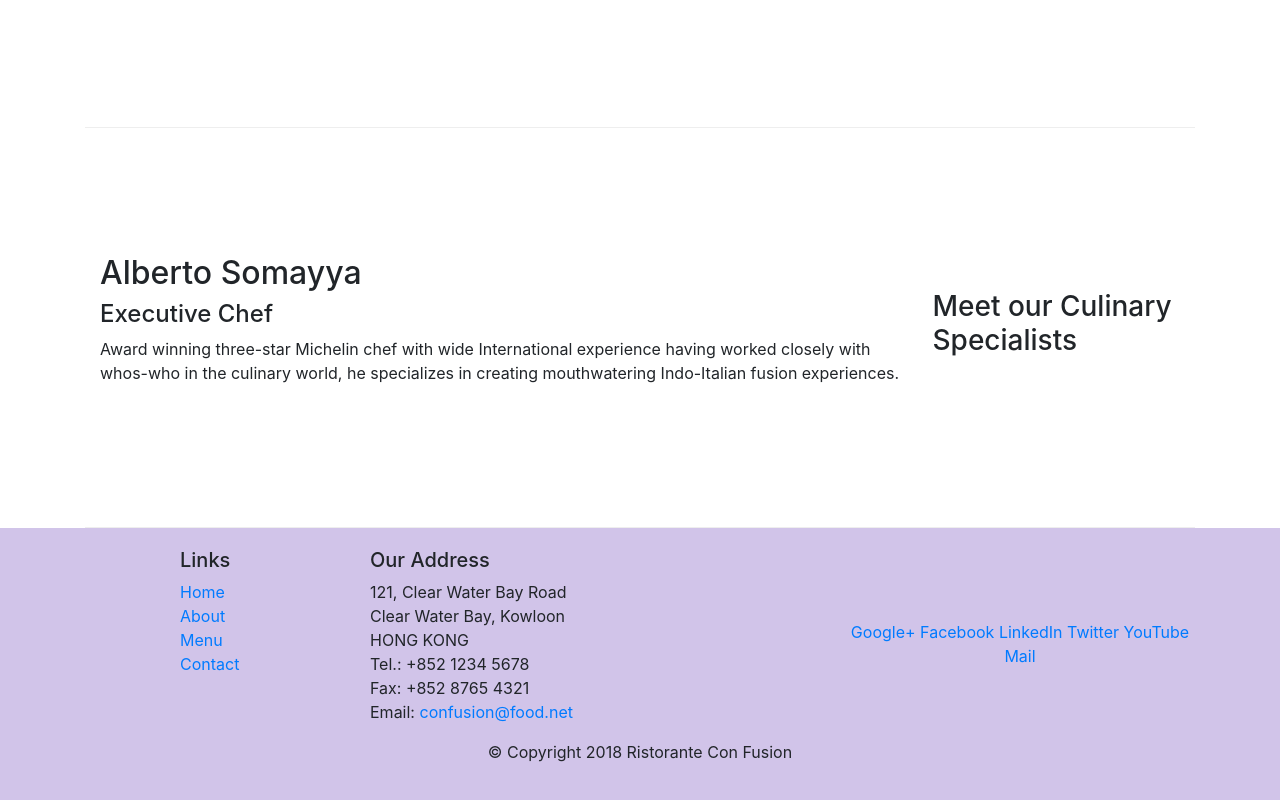
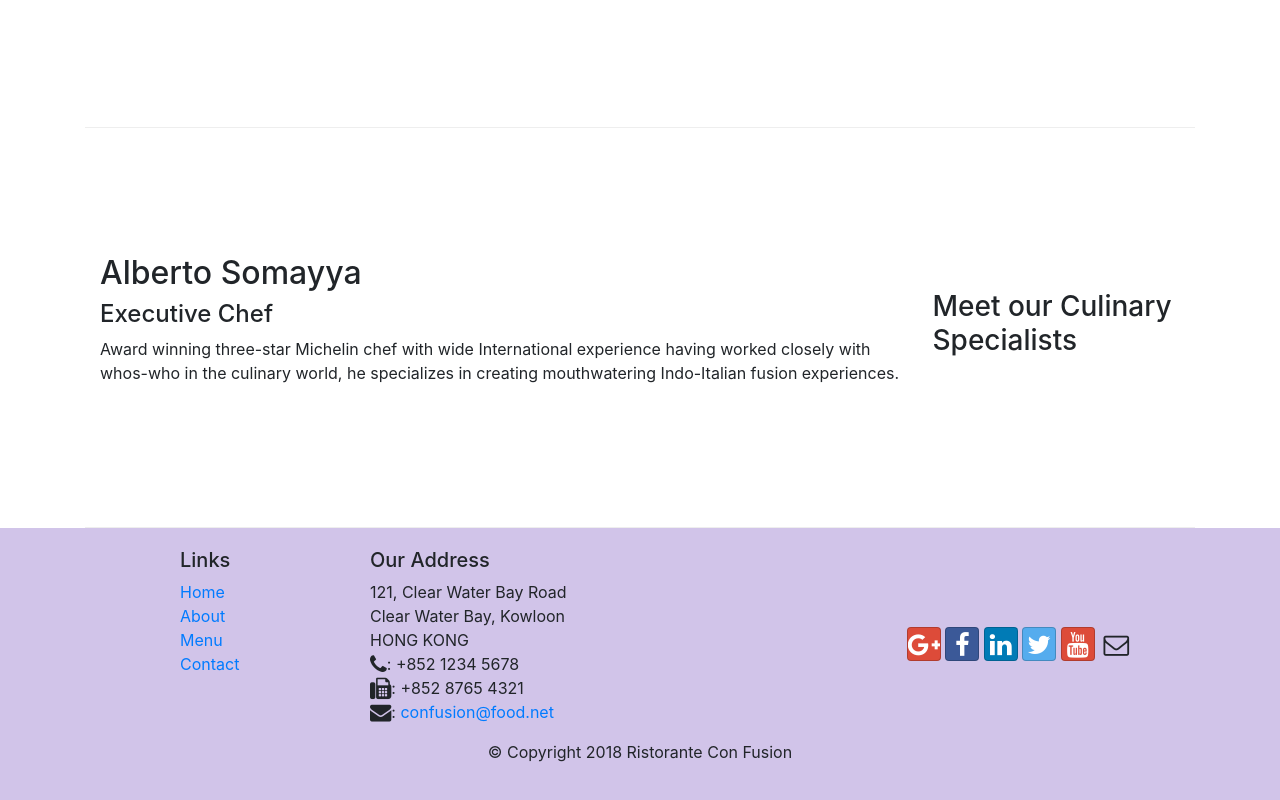
Before and after one commit to VkRan/rest-site, a website: page index.html in a window 1280 px wide. Shown: the part 1006-1806 px from the top of the page. Drawn offline with nearby package versions, Linux system fonts and the light colour scheme.

Commit message:
Icon Fonts

```diff
--- a/index.html
+++ b/index.html
@@ -8,7 +8,10 @@
     <meta http-equiv="x-ua-compatible" content="ie=edge">
 
     <link rel="stylesheet" href="node_modules/bootstrap/dist/css/bootstrap.min.css">
+    <link rel="stylesheet" href="node_modules/font-awesome/css/font-awesome.min.css">
+    <link rel="stylesheet" href="node_modules/bootstrap-social/bootstrap-social.css">
     <link rel="stylesheet" href="css/styles.css">
+
     <title>Ristorante Con Fusion</title>
 </head>
 
@@ -21,10 +24,10 @@
                 <a class="navbar-brand mr-auto" href="#">Ristorante Con Fusion</a>
                 <div class="collapse navbar-collapse" id="Navbar">
                     <ul class="navbar-nav mr-auto">
-                          <li class="nav-item active"><a class="nav-link" href="#">Home</a></li>
-                          <li class="nav-item"><a class="nav-link" href="aboutus.html">About</a></li>
-                          <li class="nav-item"><a class="nav-link" href="#">Menu</a></li>
-                          <li class="nav-item"><a class="nav-link" href="#">Contact</a></li>
+                          <li class="nav-item active"><a class="nav-link" href="#"><span class="fa fa-home fa-lg"></span>Home</a></li>
+                          <li class="nav-item"><a class="nav-link" href="aboutus.html"><span class="fa fa-info fa-lg"></span>About</a></li>
+                          <li class="nav-item"><a class="nav-link" href="#"><span class="fa fa-list fa-lg"></span>Menu</a></li>
+                          <li class="nav-item"><a class="nav-link" href="#"><span class="fa fa-address-card fa-lg"></span>Contact</a></li>
                     </ul>
                 </div>
           </div>
@@ -95,19 +98,19 @@
 		              121, Clear Water Bay Road<br>
 		              Clear Water Bay, Kowloon<br>
 		              HONG KONG<br>
-		              Tel.: +852 1234 5678<br>
-		              Fax: +852 8765 4321<br>
-		              Email: <a href="mailto:confusion@food.net">confusion@food.net</a>
+		              <i class="fa fa-phone fa-lg"></i>: +852 1234 5678<br>
+		              <i class="fa fa-fax fa-lg"></i>: +852 8765 4321<br>
+		              <i class="fa fa-envelope fa-lg"></i>: <a href="mailto:confusion@food.net">confusion@food.net</a>
 		           </address>
                 </div>
                 <div class="col-12 col-sm-4 align-self-center">
                     <div class="text-center">
-                        <a href="http://google.com/+">Google+</a>
-                        <a href="http://www.facebook.com/profile.php?id=">Facebook</a>
-                        <a href="http://www.linkedin.com/in/">LinkedIn</a>
-                        <a href="http://twitter.com/">Twitter</a>
-                        <a href="http://youtube.com/">YouTube</a>
-                        <a href="mailto:">Mail</a>
+                        <a class="btn btn-social-icon btn-google" href="http://google.com/+"><i class="fa fa-google-plus"></i></a>
+                        <a class="btn btn-social-icon btn-facebook" href="http://www.facebook.com/profile.php?id="><i class="fa fa-facebook"></i></a>
+                        <a class="btn btn-social-icon btn-linkedin" href="http://www.linkedin.com/in/"><i class="fa fa-linkedin"></i></a>
+                        <a class="btn btn-social-icon btn-twitter" href="http://twitter.com/"><i class="fa fa-twitter"></i></a>
+                        <a class="btn btn-social-icon btn-google" href="http://youtube.com/"><i class="fa fa-youtube"></i></a>
+                        <a class="btn btn-social-icon" href="mailto:"><i class="fa fa-envelope-o"></i></a>
                     </div>
                 </div>
            </div>
--- a/package.json
+++ b/package.json
@@ -15,6 +15,8 @@
   },
   "dependencies": {
     "bootstrap": "^4.5.0",
+    "bootstrap-social": "^5.1.1",
+    "font-awesome": "^4.7.0",
     "jquery": "^3.5.1",
     "popper.js": "^1.12.9"
   }
```
Also changed, not shown: aboutus.html (+15 -13 lines), 1 other file.
